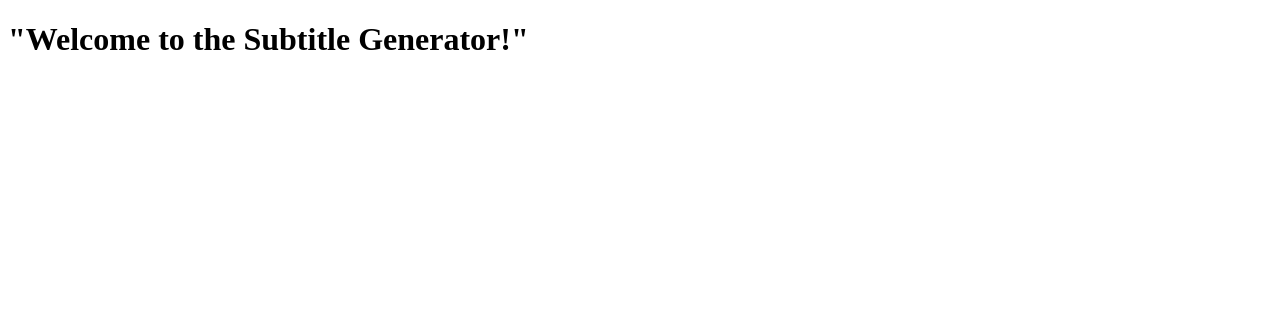
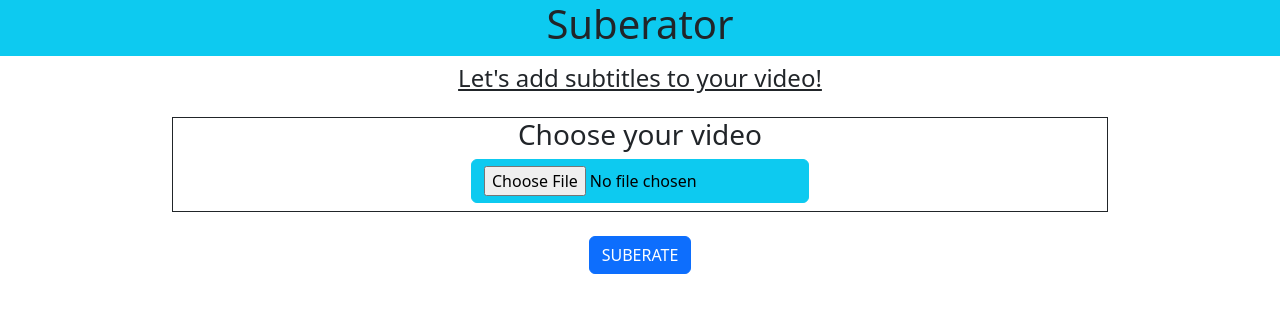
Before and after one commit to DPJProgramming/Suberator, a Python web app: template templates/index.html in a window 1280 px wide. Shown: the top 313 px of the page. Run offline with Jinja, Linux system fonts and the light colour scheme; the template is opened without the code that fills it, so the values that code supplies are empty.

Commit message:
Completed basic user interface

```diff
--- a/templates/index.html
+++ b/templates/index.html
@@ -3,9 +3,24 @@
 <head>
     <meta charset="UTF-8">
     <meta name="viewport" content="width=device-width, initial-scale=1.0">
-    <title>Document</title>
+    <link href="https://cdn.jsdelivr.net/npm/bootstrap@5.3.3/dist/css/bootstrap.min.css" rel="stylesheet" integrity="sha384-QWTKZyjpPEjISv5WaRU9OFeRpok6YctnYmDr5pNlyT2bRjXh0JMhjY6hW+ALEwIH" crossorigin="anonymous">
+    <title>Suberator</title>
 </head>
 <body>
-    <h1>"Welcome to the Subtitle Generator!"</h1>
+    <h1 class="text-center bg-info pb-2">Suberator</h1>
+    <h4 class="text-center mb-4"><u>Let's add subtitles to your video!</u></h2>
+    <div class="text-center container-fluid w-75">
+        <form class="overflow-hidden" method="post" action="/transcribe">
+            <div class="border border-dark pb-2 mx-auto">
+                <label for="video"><h3>Choose your video</h3></label>
+                <br>
+                <div class="mx-5 btn btn-info">
+                    <input type="file" id="video" name="video" accept="video/*">
+                </div>
+            </div>
+            <button class="mt-4 btn btn-primary" type="submit" name="submit">SUBERATE</button>
+        </form>
+    </div>
 </body>
+<script src="https://cdn.jsdelivr.net/npm/bootstrap@5.3.3/dist/js/bootstrap.bundle.min.js" integrity="sha384-YvpcrYf0tY3lHB60NNkmXc5s9fDVZLESaAA55NDzOxhy9GkcIdslK1eN7N6jIeHz" crossorigin="anonymous"></script>
 </html>
```
